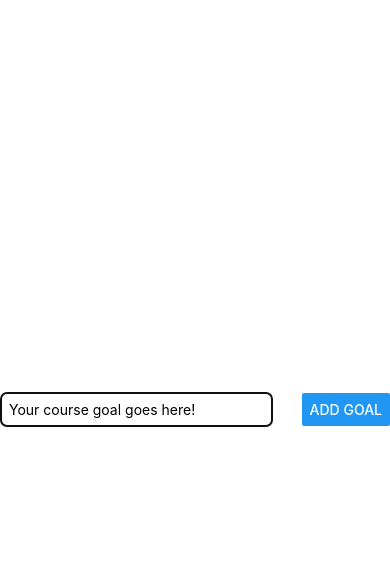
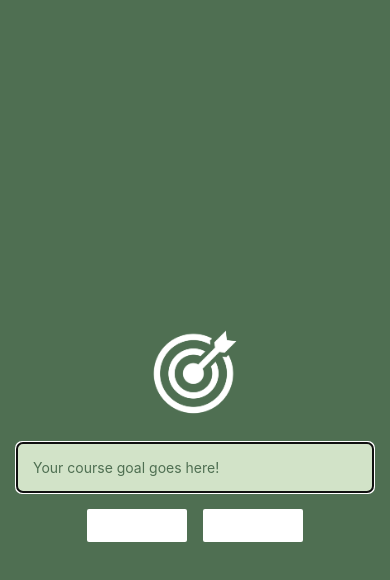
Before and after one commit to wmohammad83/reactnative-goals-app, a React Native app: screen / in a window 390 px wide. Both pictures are taken after a click on the button "ADD NEW GOAL". Shown: the top 580 px of the page. Built offline with nearby package versions, Linux system fonts and the light colour scheme.

Commit message:
styling the colours of the app

```diff
--- a/App.js
+++ b/App.js
@@ -1,5 +1,6 @@
 import { useState } from "react";
 import { StyleSheet, View, FlatList, Button } from "react-native";
+import { StatusBar } from "expo-status-bar";
 
 import GoalItem from "./components/GoalItem";
 import GoalInput from "./components/GoalInput";
@@ -12,11 +13,16 @@ export default function App() {
     setModalIsVisible(true);
   }
 
+  function endAddGoalHandler() {
+    setModalIsVisible(false);
+  }
+
   function addGoalHandler(enteredGoalText) {
     setCourseGoals((currentCourseGoals) => [
       ...currentCourseGoals,
       { text: enteredGoalText, id: Math.random().toString() },
     ]);
+    setModalIsVisible(false);
   }
 
   function deleteGoalHandler(id) {
@@ -26,9 +32,19 @@ export default function App() {
   }
 
   return (
+    <>
+      <StatusBar style="auto" />
       <View style={styles.appContainer}>
-      <Button title="Add New Goal" color="#5E0ACC" onPress={startAddGoalHandler} />
-      <GoalInput visible={modalIsVisible} onAddGoal={addGoalHandler} />
+        <Button
+          title="Add New Goal"
+          color="#4F6F52"
+          onPress={startAddGoalHandler}
+        />
+        <GoalInput
+          visible={modalIsVisible}
+          onAddGoal={addGoalHandler}
+          onCancel={endAddGoalHandler}
+        />
         <View style={styles.goalsContainer}>
           <FlatList
             data={courseGoals}
@@ -47,6 +63,7 @@ export default function App() {
           />
         </View>
       </View>
+    </>
   );
 }
 
--- a/app.json
+++ b/app.json
@@ -6,6 +6,7 @@
     "orientation": "portrait",
     "icon": "./assets/icon.png",
     "userInterfaceStyle": "light",
+    "backgroundColor": "#D2E3C8",
     "splash": {
       "image": "./assets/splash.png",
       "resizeMode": "contain",
--- a/components/GoalInput.js
+++ b/components/GoalInput.js
@@ -1,5 +1,12 @@
 import { useState } from "react";
-import { View, TextInput, Button, StyleSheet, Modal } from "react-native";
+import {
+  View,
+  TextInput,
+  Button,
+  StyleSheet,
+  Modal,
+  Image,
+} from "react-native";
 
 function GoalInput(props) {
   const [enteredGoalText, setEnteredGoalText] = useState("");
@@ -14,15 +21,26 @@ function GoalInput(props) {
   }
 
   return (
-    <Modal visible={props.visible} animationType="slide" >
+    <Modal visible={props.visible} animationType="slide">
       <View style={styles.inputContainer}>
+        <Image
+          style={styles.image}
+          source={require("../assets/images/goal.png")}
+        />
         <TextInput
           style={styles.textInput}
           placeholder="Your course goal goes here!"
           onChangeText={goalInputHandler}
           value={enteredGoalText}
         />
-        <Button title="Add Goal" onPress={addGoalHandler} />
+        <View style={styles.buttonContainer}>
+          <View style={styles.button}>
+            <Button title="Cancel" onPress={props.onCancel} color="#ffffff" />
+          </View>
+          <View style={styles.button}>
+            <Button title="Add Goal" onPress={addGoalHandler} color="#ffffff" />
+          </View>
+        </View>
       </View>
     </Modal>
   );
@@ -33,19 +51,31 @@ export default GoalInput;
 const styles = StyleSheet.create({
   inputContainer: {
     flex: 1,
-    flexDirection: "row",
-    justifyContent: "space-between",
+    justifyContent: "center",
     alignItems: "center",
-    marginBottom: 24,
-    borderBottomWidth: 1,
-    borderBottomColor: "#cccccc",
+    padding: 16,
+    backgroundColor: "#4F6F52",
   },
   textInput: {
     borderWidth: 1,
-    borderColor: "#cccccc",
+    borderColor: "#D2E3C8",
+    backgroundColor: "#D2E3C8",
+    color: "#4F6F52",
     borderRadius: 6,
-    width: "70%",
-    marginRight: 8,
-    padding: 8,
+    width: "100%",
+    padding: 16,
+  },
+  buttonContainer: {
+    marginTop: 16,
+    flexDirection: "row",
+  },
+  button: {
+    width: 100,
+    marginHorizontal: 8,
+  },
+  image: {
+    width: 100,
+    height: 100,
+    margin: 20,
   },
 });
--- a/components/GoalItem.js
+++ b/components/GoalItem.js
@@ -6,7 +6,7 @@ function GoalItem(props) {
       <Pressable
         android_ripple={{ color: "#dddddd" }}
         onPress={props.onDeleteItem.bind(this, props.id)}
-        style={({pressed}) => pressed && styles.pressedItem}
+        style={({ pressed }) => pressed && styles.pressedItem}
       >
         <Text style={styles.goalText}>{props.text}</Text>
       </Pressable>
@@ -19,16 +19,15 @@ export default GoalItem;
 const styles = StyleSheet.create({
   goalItem: {
     margin: 8,
-
     borderRadius: 6,
-    backgroundColor: "#39A7FF",
+    backgroundColor: "#4F6F52",
   },
   pressedItem: {
     opacity: 0.5,
   },
   goalText: {
     padding: 18,
-    color: "#E0F4FF",
+    color: "#D2E3C8",
     fontSize: 16,
   },
 });
```
Also changed, not shown: assets/images/goal.png (added). Lines whose indentation alone changed are shown as unchanged.
